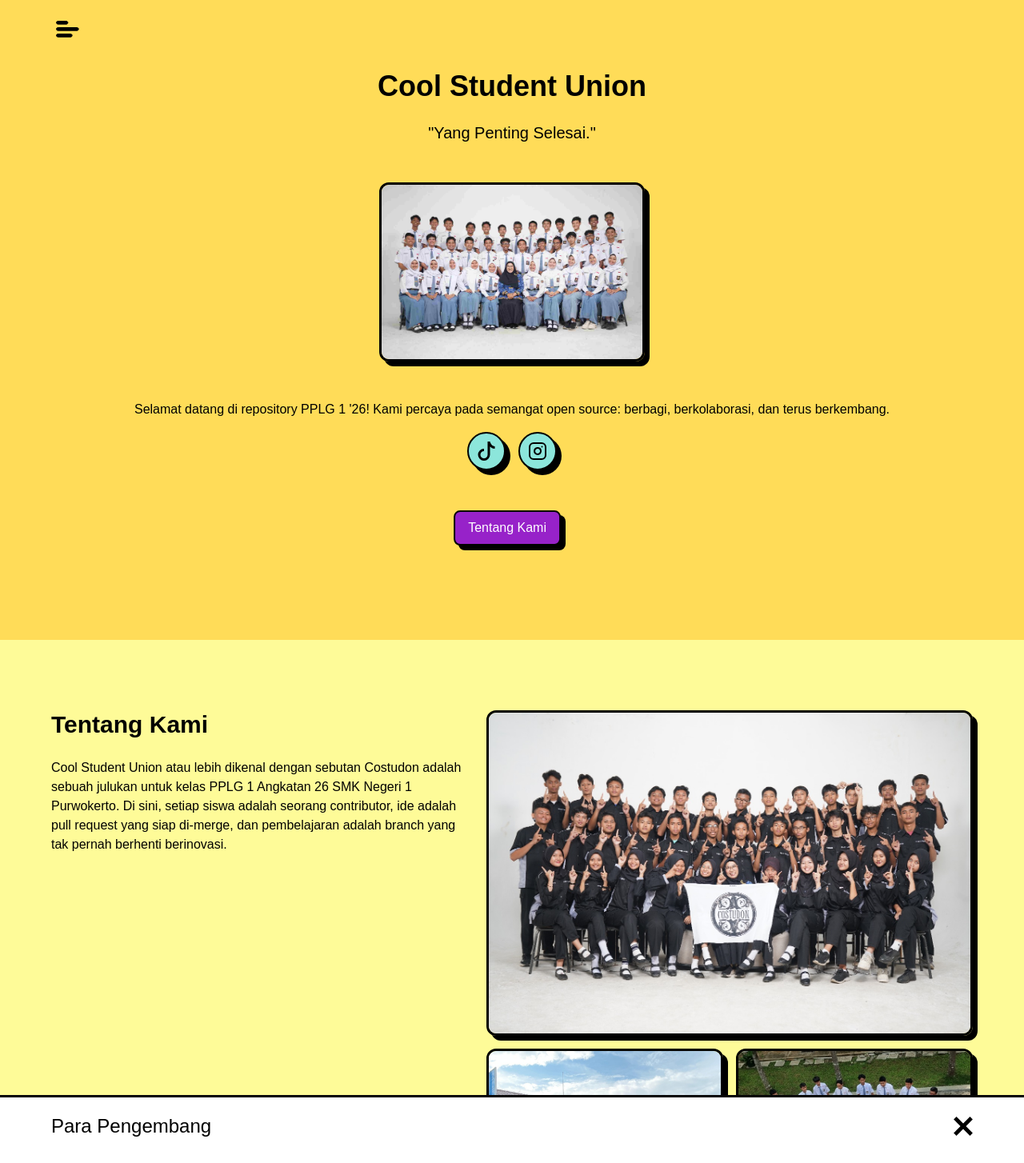
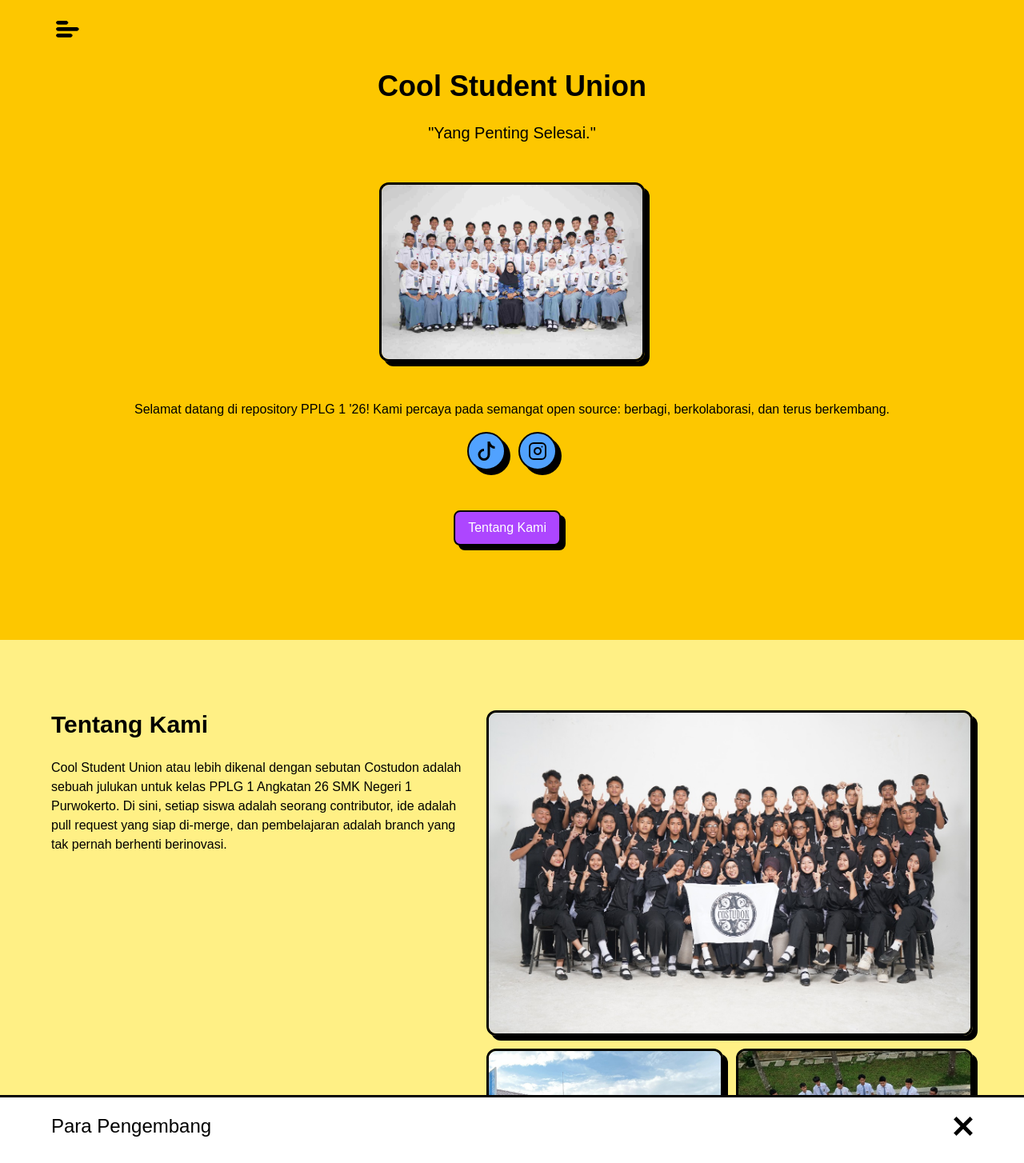
Before and after one commit to rifqi011/costudon-website, a React (Vite) app: page / in a window 1280 px wide. Shown: the top 1454 px of the page at 80% size. Built offline with nearby package versions, Linux system fonts and the light colour scheme; a web font is replaced by a local one.

Commit message:
fix: update color scheme for consistency across component and change teal into blue

```diff
--- a/src/components/Accordion.jsx
+++ b/src/components/Accordion.jsx
@@ -2,7 +2,7 @@
 
 export default function Accordion({ title, description, isActive, onClick, className }) {
 	return (
-		<div onClick={onClick} className={`flex flex-col bg-teal shadow-black rounded-xl border-3 border-black transition-all duration-300 ease-in-out cursor-pointer ${className}`}>
+		<div onClick={onClick} className={`flex flex-col bg-blue shadow-black rounded-xl border-3 border-black transition-all duration-300 ease-in-out cursor-pointer ${className}`}>
 			<div className="flex justify-between items-center px-4 pt-3">
 				<h3 className="font-medium text-lg">{title}</h3>
 
--- a/src/components/Icon.jsx
+++ b/src/components/Icon.jsx
@@ -10,7 +10,7 @@
 		}, 200) // sesuai dengan durasi animasi 0.2s
 	}
 
-	const baseClass = `inline-flex items-center justify-center w-12 h-12 bg-teal shadow-black border-2 border-black rounded-full cursor-pointer hover:bg-teal-600 transition-all duration-200 ${isClicked ? "animate-clicked" : ""} ${className}`
+	const baseClass = `inline-flex items-center justify-center w-12 h-12 bg-blue shadow-black border-2 border-black rounded-full cursor-pointer hover:bg-blue-500 transition-all duration-200 ${isClicked ? "animate-clicked" : ""} ${className}`
 
 	if (href) {
 		return (
--- a/src/components/Navigation.jsx
+++ b/src/components/Navigation.jsx
@@ -73,7 +73,7 @@
 							<li key={index}>
 								<a
 									href={item.href}
-									className={`block px-4 py-4 border-b-3 border-black font-semibold text-xl transition-colors duration-300 ease ${activeSection === sectionId ? "bg-teal" : ""}`}
+									className={`block px-4 py-4 border-b-3 border-black font-semibold text-xl transition-colors duration-300 ease ${activeSection === sectionId ? "bg-blue" : ""}`}
 									onClick={() => {
 										setActiveSection(sectionId)
 										toggleMenu()
--- a/src/index.css
+++ b/src/index.css
@@ -2,11 +2,6 @@
 @import "tailwindcss";
 
 @theme {
-	--color-yellow: #ffdc58;
-	--color-light-yellow: #fefb98;
-	--color-teal: #8ce6db;
-	--color-purple: #9722c9;
-
 	--font-lexend: "Lexend Mega", sans-serif;
 }
 
@@ -18,6 +13,35 @@
 	.container {
 		@apply mx-auto px-[5%];
 	}
+
+	.bg-yellow {
+		@apply bg-yellow-400;
+	}
+	.text-yellow {
+		@apply text-yellow-400;
+	}
+
+	.bg-light-yellow {
+		@apply bg-yellow-200;
+	}
+	.text-light-yellow {
+		@apply text-yellow-200;
+	}
+
+	.bg-purple {
+		@apply bg-purple-500;
+	}
+	.text-purple {
+		@apply text-purple-500;
+	}
+
+    .bg-blue {
+        @apply bg-blue-400;
+    }
+
+    .text-blue {
+        @apply text-blue-400;
+    }
 }
 
 @layer components {
@@ -33,9 +57,9 @@
 		animation: animate-clicked 0.2s ease-in-out;
 	}
 
-    .animate-modal {
-        animation: animate-modal .5s ease-in-out;
-    }
+	.animate-modal {
+		animation: animate-modal 0.5s ease-in-out;
+	}
 }
 
 @keyframes shadow-pulse {
@@ -56,26 +80,26 @@
 	0% {
 		transform: translate(0, 0);
 		box-shadow: 6px 6px 0px rgba(0, 0, 0, 1);
-    }
+	}
 	50% {
 		transform: translate(6px, 6px);
 		box-shadow: 0px 0px 0px rgba(0, 0, 0, 1);
 	}
 	100% {
-        transform: translate(0, 0);
+		transform: translate(0, 0);
 		box-shadow: 6px 6px 0px rgba(0, 0, 0, 1);
 	}
 }
 
 @keyframes animate-modal {
 	0% {
-		transform:scale(0);
-    }
+		transform: scale(0);
+	}
 	50% {
-        transform:scale(1.2);
+		transform: scale(1.2);
 	}
 	100% {
-        transform:scale(1);
+		transform: scale(1);
 	}
 }
 
```
